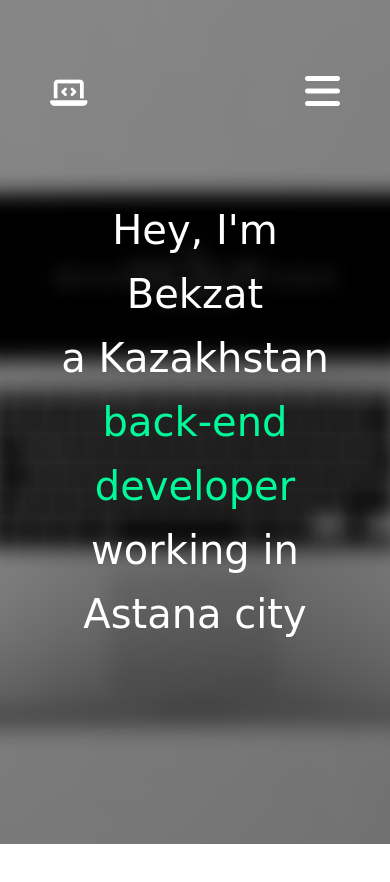
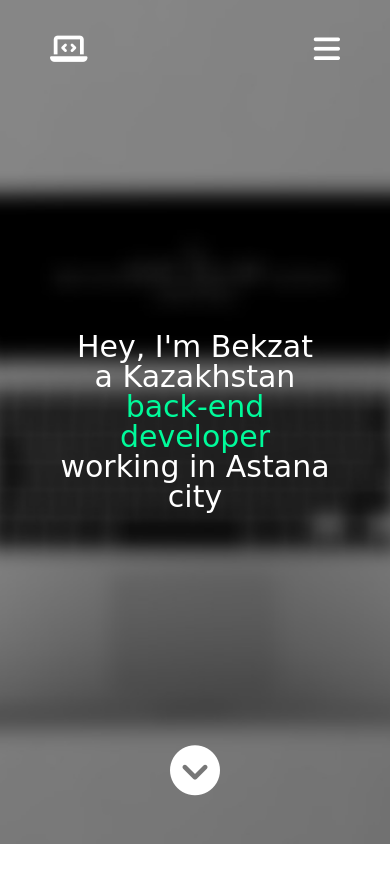
Before and after one commit to bekzatsky/bekzatsky.github.io, a plain HTML site: page index.html in a window 390 px wide. Shown: the top 882 px of the page. Drawn offline with nearby package versions, Linux system fonts and the light colour scheme; a web font is replaced by a local one.

Commit message:
media fixes

```diff
--- a/assets/css/media.css
+++ b/assets/css/media.css
@@ -2,6 +2,7 @@
     body {
         font-size: 17px;
     }
+
     .intro__text {
         font-size: 30px;
     }
@@ -11,16 +12,30 @@
     body {
         font-size: 17px;
     }
+
     .container {
-        padding: 50px 50px;
+        padding: 0 50px;
     }
+
+    /* Header */
+    .header {
+        padding: 30px 0 20px;
+    }
+
+    .logo {
+        font-size: 30px;
+    }
+
     .bar {
         display: block;
+        font-size: 30px;
     }
+
     .nav {
         display: none;
     }
+
     .intro__text {
-        font-size: 40px;
+        font-size: 30px;
     }
 }
--- a/assets/css/style.css
+++ b/assets/css/style.css
@@ -2,7 +2,7 @@ body {
     font-family: 'Teko', sans-serif;
     margin: 0;
     font-size: 20px;
-    line-height: 1.6;
+    line-height: 1;
     height: 200vh;
 }
 
@@ -34,6 +34,7 @@ h1, h2, h3, h4, h5, h5 {
     top: 0;
     left: 0;
     right: 0;
+    z-index: 999;
 }
 
 .header__inner {
@@ -42,6 +43,7 @@ h1, h2, h3, h4, h5, h5 {
     display: flex;
     justify-content: space-between;
     align-items: center;
+    line-height: 1.5;
 }
 
 .logo {
@@ -122,6 +124,7 @@ h1, h2, h3, h4, h5, h5 {
     justify-content: center;
     width: 100%;
     height: 100vh;
+    position: relative;
 
     background: #000000 url("../images/intro-bg.jpg") center no-repeat;
     background-size: cover;
@@ -145,3 +148,20 @@ h1, h2, h3, h4, h5, h5 {
 .intro__span {
     color: #00FA9A;
 }
+
+.down-arrow {
+    margin: 0 auto;
+
+    position: absolute;
+    bottom: 5%;
+    left: 50%;
+
+    transform: translateX(-50%);
+
+    color: #fff;
+    font-size: 50px;
+}
+
+.down-arrow:hover {
+    color: #00FA9A;
+}
--- a/index.html
+++ b/index.html
@@ -43,6 +43,7 @@
                 <br>
                 working in Astana city
             </span>
+            <a class="down-arrow" href="#"><i class="fas fa-chevron-circle-down"></i></a>
         </div>
     </div>
 </div>
@@ -73,7 +74,7 @@
 
     wnd.scroll(function () {
         var top = wnd.scrollTop(),
-            opacity = top > 200 ? 1 : top * 2 / 1000;
+            opacity = top > 200 ? .7 : top * 2 / 1000;
         opacityControl.css('background-color', 'rgba(0, 0, 0, ' + opacity + ')');
     });
 </script>
```
